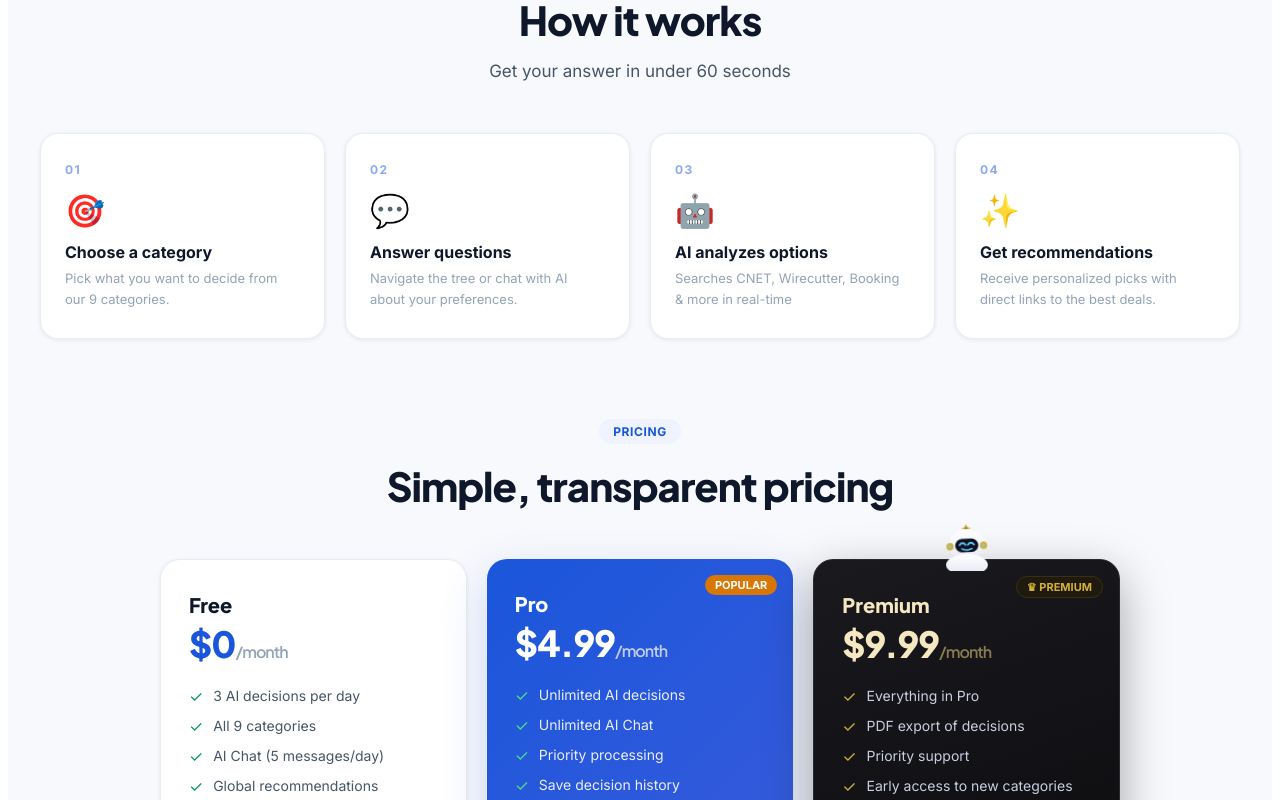
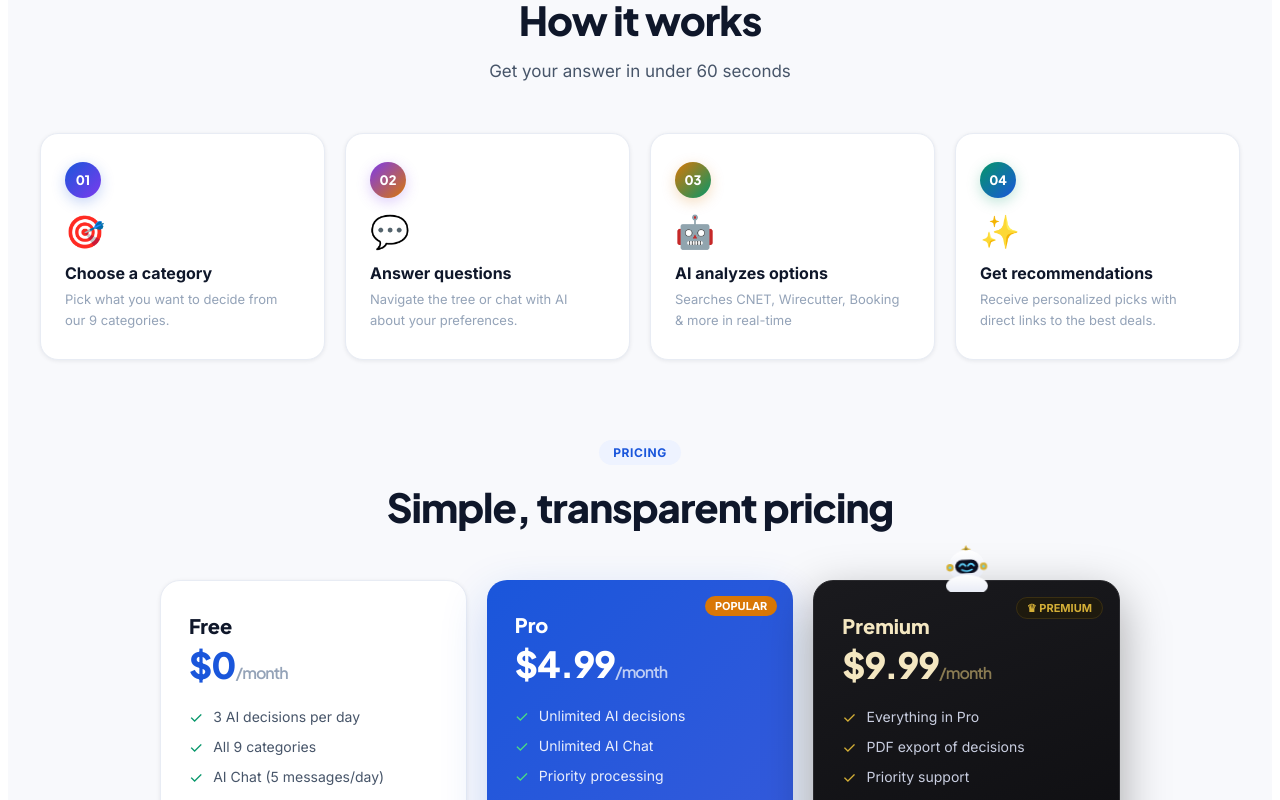
Before and after one commit to DocAB13/decisionpilot, a Next.js app: page / in a window 1280 px wide. Shown: the part 900-1700 px from the top of the page. Built offline with nearby package versions, Linux system fonts and the light colour scheme.

Commit message:
Add Asel to question flow, liven up step badges and category eyebrow with gradients

```diff
--- a/components/App.jsx
+++ b/components/App.jsx
@@ -11,6 +11,11 @@ const C = {
   success: "#059669", gold: "#D97706", purple: "#7C3AED",
   shadow: "0 1px 4px rgba(15,23,42,0.08)", shadowMd: "0 4px 16px rgba(15,23,42,0.10)",
   shadowLg: "0 12px 40px rgba(15,23,42,0.13)",
+};
+
+const ASEL_ACCESSORY_Q = {
+  vacation: "beach", car: "auto", phone: "phone", laptop: "laptop",
+  tv: "tv", fitness: "fitness", pet: "pet", dining: "dining", career: "career",
 };
 
 function img(id, w = 800, h = 500) {
@@ -381,6 +386,9 @@ function QuestionScreen({ category, onComplete, onBack, t }) {
         backgroundSize: "cover", backgroundPosition: "center", position: "relative",
       }}>
         <div style={{ position: "absolute", inset: 0, background: "linear-gradient(to bottom, rgba(0,0,0,0.15), rgba(0,0,0,0.65))" }} />
+        <div style={{ position: "absolute", top: 14, right: 24, zIndex: 2 }}>
+          <AselPose key={step} pose="greet" accessory={ASEL_ACCESSORY_Q[category] || "none"} size={64} />
+        </div>
         <div style={{ position: "absolute", bottom: 0, left: 0, right: 0 }}>
           <div style={{ display: "flex", gap: 4, padding: "0 32px 10px" }}>
             {tree.questions.map((_, i) => (
@@ -706,13 +714,24 @@ function Landing({ onStart, t, lang, setLang }) {
           </div>
           <div style={{ display: "grid", gridTemplateColumns: "repeat(auto-fit, minmax(240px, 1fr))", gap: 20 }}>
             {[
-              { num: "01", icon: "🎯", title: t?.step1_title || "Choose a category", desc: t?.step1_desc || "Pick from 9 decision categories" },
-              { num: "02", icon: "💬", title: t?.step2_title || "Answer 8–10 questions", desc: t?.step2_desc || "Our AI learns exactly what you need" },
-              { num: "03", icon: "🤖", title: "AI analyzes options", desc: "Searches CNET, Wirecutter, Booking & more in real-time" },
-              { num: "04", icon: "✨", title: t?.step3_title || "Get 5 perfect matches", desc: t?.step3_desc || "Personalized picks with pros, cons & direct links" },
+              { num: "01", icon: "🎯", title: t?.step1_title || "Choose a category", desc: t?.step1_desc || "Pick from 9 decision categories", grad: [C.accent, C.purple] },
+              { num: "02", icon: "💬", title: t?.step2_title || "Answer 8–10 questions", desc: t?.step2_desc || "Our AI learns exactly what you need", grad: [C.purple, C.gold] },
+              { num: "03", icon: "🤖", title: "AI analyzes options", desc: "Searches CNET, Wirecutter, Booking & more in real-time", grad: [C.gold, C.success] },
+              { num: "04", icon: "✨", title: t?.step3_title || "Get 5 perfect matches", desc: t?.step3_desc || "Personalized picks with pros, cons & direct links", grad: [C.success, C.accent] },
             ].map((s, i) => (
-              <div key={i} style={{ background: C.card, border: `1px solid ${C.border}`, borderRadius: 18, padding: "28px 24px", boxShadow: C.shadow }}>
-                <div style={{ color: C.accent, fontSize: 12, fontWeight: 800, letterSpacing: 1.5, marginBottom: 14, opacity: 0.5 }}>{s.num}</div>
+              <div key={i} style={{
+                background: C.card, border: `1px solid ${C.border}`, borderRadius: 18, padding: "28px 24px",
+                boxShadow: C.shadow, transition: "all 0.2s ease",
+              }}
+                onMouseEnter={e => { e.currentTarget.style.transform = "translateY(-4px)"; e.currentTarget.style.boxShadow = C.shadowMd; }}
+                onMouseLeave={e => { e.currentTarget.style.transform = "translateY(0)"; e.currentTarget.style.boxShadow = C.shadow; }}>
+                <div style={{
+                  width: 36, height: 36, borderRadius: "50%",
+                  background: `linear-gradient(135deg, ${s.grad[0]}, ${s.grad[1]})`,
+                  display: "flex", alignItems: "center", justifyContent: "center",
+                  color: "#fff", fontSize: 13, fontWeight: 800, marginBottom: 14,
+                  boxShadow: `0 4px 14px ${s.grad[0]}40`, fontFamily: "'Plus Jakarta Sans', sans-serif",
+                }}>{s.num}</div>
                 <div style={{ fontSize: 32, marginBottom: 12 }}>{s.icon}</div>
                 <div style={{ color: C.text, fontWeight: 700, fontSize: 16, marginBottom: 6 }}>{s.title}</div>
                 <div style={{ color: C.muted, fontSize: 13, lineHeight: 1.6 }}>{s.desc}</div>
@@ -791,7 +810,7 @@ function Landing({ onStart, t, lang, setLang }) {
         {/* Categories */}
         <div style={{ marginBottom: 80 }}>
           <div style={{ textAlign: "center", marginBottom: 48 }}>
-            <div style={{ display: "inline-block", background: C.accentLight, color: C.accent, borderRadius: 20, padding: "5px 14px", fontSize: 12, fontWeight: 700, letterSpacing: 0.6, textTransform: "uppercase", marginBottom: 16 }}>Categories</div>
+            <div style={{ display: "inline-block", background: `linear-gradient(135deg, ${C.accent}, ${C.purple})`, color: "#fff", borderRadius: 20, padding: "5px 14px", fontSize: 12, fontWeight: 700, letterSpacing: 0.6, textTransform: "uppercase", marginBottom: 16 }}>Categories</div>
             <div style={{ display: "inline-flex", alignItems: "center", gap: 6 }}>
               <h2 style={{ color: C.text, fontSize: "clamp(26px, 4vw, 40px)", fontWeight: 900, letterSpacing: -1, margin: "0 0 12px" }}>{t?.what_title || "What are you deciding today?"}</h2>
               <div style={{ marginBottom: 8 }}><AselPose pose="point" size={54} /></div>
--- a/components/AselPose.jsx
+++ b/components/AselPose.jsx
@@ -98,7 +98,7 @@ export default function AselPose({ pose = "greet", accessory = "none", size = 11
 
   if (isPeek) {
     return (
-      <div style={{ width: size, height: size * 0.62, overflow: "hidden", pointerEvents: "none", ...style }}>
+      <div style={{ width: size, height: size * 0.62, overflow: "hidden", pointerEvents: "none", animation: "aselPopPeek 0.45s cubic-bezier(.34,1.56,.64,1) both", ...style }}>
         <svg viewBox="0 0 140 90" width={size} height={size * 0.62} style={{ transform: flip ? "scaleX(-1)" : "none" }}>
           <defs>
             <linearGradient id="aselPoseGradPeek" x1="0" y1="0" x2="0" y2="1">
@@ -124,6 +124,7 @@ export default function AselPose({ pose = "greet", accessory = "none", size = 11
           @keyframes aselGlance { 0%,100%{transform:rotate(0deg);} 25%{transform:rotate(-9deg);} 60%{transform:rotate(7deg);} }
           .asel-gem { animation: aselGemP 1.8s ease-in-out infinite; }
           @keyframes aselGemP { 0%,100%{opacity:1;} 50%{opacity:0.5;} }
+          @keyframes aselPopPeek { 0%{opacity:0; transform:translateY(8px);} 100%{opacity:1; transform:translateY(0);} }
         `}</style>
       </div>
     );
@@ -183,7 +184,8 @@ export default function AselPose({ pose = "greet", accessory = "none", size = 11
       </svg>
 
       <style>{`
-        .asel-pose-bob { animation: aselPoseBob 3s ease-in-out infinite; }
+        .asel-pose-bob { animation: aselPop 0.45s cubic-bezier(.34,1.56,.64,1) both, aselPoseBob 3s ease-in-out 0.45s infinite; }
+        @keyframes aselPop { 0%{opacity:0; transform:scale(0.55) translateY(10px) ${pose === "lean" ? "rotate(-6deg)" : ""};} 70%{opacity:1; transform:scale(1.08) translateY(-2px) ${pose === "lean" ? "rotate(-6deg)" : ""};} 100%{opacity:1; transform:scale(1) translateY(0) ${pose === "lean" ? "rotate(-6deg)" : ""};} }
         @keyframes aselPoseBob { 0%,100%{transform:translateY(0) ${pose === "lean" ? "rotate(-6deg)" : ""};} 50%{transform:translateY(-5px) ${pose === "lean" ? "rotate(-6deg)" : ""};} }
         .asel-wave-arm { transform-origin: 98px 80px; animation: aselWave 4.2s ease-in-out infinite; }
         @keyframes aselWave { 0%, 70%, 100% { transform: rotate(0deg); } 78% { transform: rotate(-8deg); } 86% { transform: rotate(6deg); } 94% { transform: rotate(-4deg); } }
```
